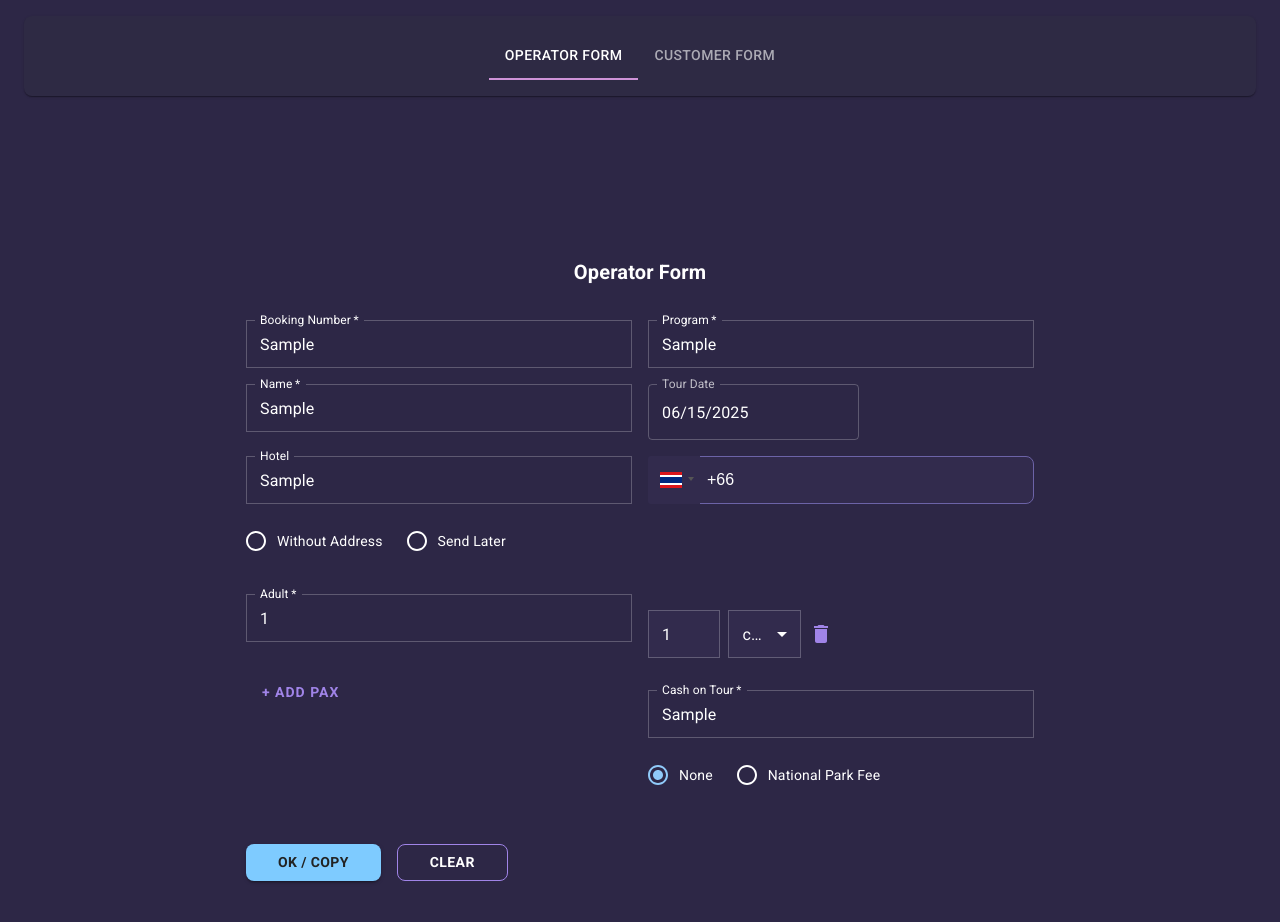
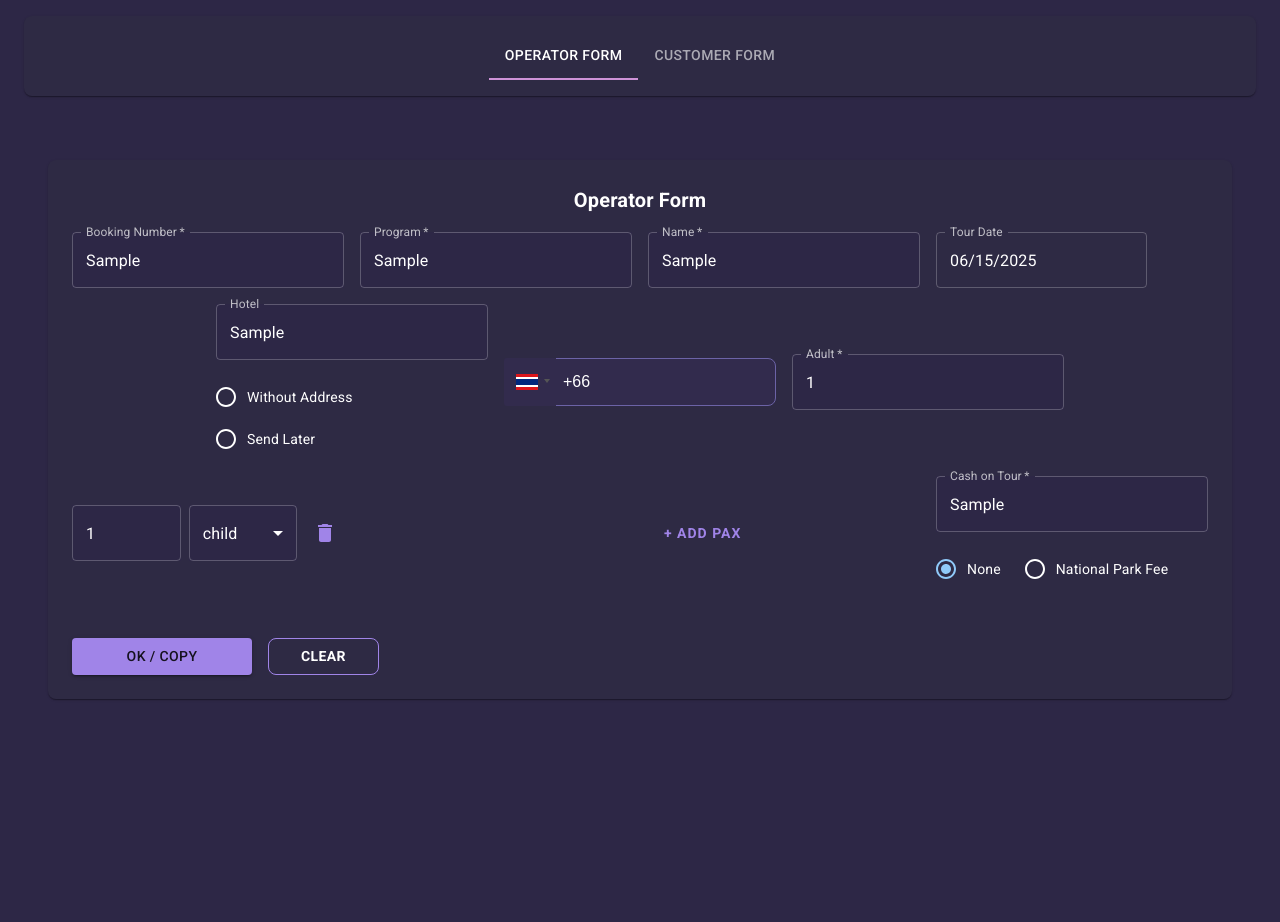
Before and after one commit to majidorc/text-generator, a Next.js app: page /forms in a window 1280 px wide. Both pictures are taken after typing "Sample", "Sample", "Sample", "Sample", "Sample" into the empty fields and a click on the button "+ ADD PAX". Shown: the top 922 px of the page. After the commit the page ends 800 px from the top, so only its background shows below. Built offline with nearby package versions, Linux system fonts and the light colour scheme.

Commit message:
Restyle Operator Form to match Customer Form (Paper, background, fields, confirmation, buttons)

```diff
--- a/pages/OperatorForm.js
+++ b/pages/OperatorForm.js
@@ -138,28 +138,13 @@ export default function OperatorForm() {
   };
 
   return (
-    <Box sx={{ minHeight: "100vh", bgcolor: "#2d2746", color: "#fff", py: 6 }}>
-      <Container maxWidth="md">
-        <Box
-          component="form"
-          onSubmit={handleSubmit}
-          sx={{
-            mt: 4,
-            p: { xs: 2, md: 4 },
-            borderRadius: 4,
-            bgcolor: "transparent",
-            boxShadow: "none",
-            maxWidth: 1100,
-            mx: "auto",
-          }}
-          autoComplete="off"
-        >
-          <Typography variant="h6" align="center" gutterBottom sx={{ fontWeight: 700, mb: 4 }}>
+    <Container maxWidth="xl" sx={{ mt: 2 }}>
+      <Paper sx={{ p: 3, bgcolor: "#231f3a", color: "#fff", borderRadius: 2, mb: 4 }}>
+        <Typography variant="h6" align="center" sx={{ fontWeight: 600, mb: 2 }}>
           Operator Form
         </Typography>
-          <Grid container spacing={2}>
-            {/* Top fields */}
-            <Grid item xs={12} md={6}>
+        <Grid container spacing={2} alignItems="center" justifyContent="center">
+          <Grid item xs={12} md={3}>
             <TextField
               fullWidth
               required
@@ -168,12 +153,11 @@ export default function OperatorForm() {
               value={form.bookingNumber}
               onChange={handleChange}
               variant="outlined"
-                InputProps={{ style: { color: "#fff", borderRadius: 0, height: 48 } }}
-                InputLabelProps={{ style: { color: "#fff" } }}
+              sx={{ bgcolor: "#2d2746" }}
               autoComplete="off"
             />
           </Grid>
-            <Grid item xs={12} md={6}>
+          <Grid item xs={12} md={3}>
             <TextField
               fullWidth
               required
@@ -182,12 +166,11 @@ export default function OperatorForm() {
               value={form.program}
               onChange={handleChange}
               variant="outlined"
-                InputProps={{ style: { color: "#fff", borderRadius: 0, height: 48 } }}
-                InputLabelProps={{ style: { color: "#fff" } }}
+              sx={{ bgcolor: "#2d2746" }}
               autoComplete="off"
             />
           </Grid>
-            <Grid item xs={12} md={6}>
+          <Grid item xs={12} md={3}>
             <TextField
               fullWidth
               required
@@ -196,32 +179,23 @@ export default function OperatorForm() {
               value={form.name}
               onChange={handleChange}
               variant="outlined"
-                InputProps={{ style: { color: "#fff", borderRadius: 0, height: 48 } }}
-                InputLabelProps={{ style: { color: "#fff" } }}
+              sx={{ bgcolor: "#2d2746" }}
               autoComplete="off"
             />
           </Grid>
-            <Grid item xs={12} md={6}>
+          <Grid item xs={12} md={3}>
             <LocalizationProvider dateAdapter={AdapterDayjs}>
               <DatePicker
                 label="Tour Date"
                 value={form.tourDate}
                 onChange={handleDateChange}
                 renderInput={(params) => (
-                    <TextField
-                      {...params}
-                      fullWidth
-                      required
-                      variant="outlined"
-                      InputProps={{ style: { color: "#fff", borderRadius: 0, height: 48 } }}
-                      InputLabelProps={{ style: { color: "#fff" } }}
-                      autoComplete="off"
-                    />
+                  <TextField {...params} fullWidth required variant="outlined" sx={{ bgcolor: "#2d2746" }} autoComplete="off" />
                 )}
               />
             </LocalizationProvider>
           </Grid>
-            <Grid item xs={12} md={6}>
+          <Grid item xs={12} md={3}>
             <TextField
               fullWidth
               label="Hotel"
@@ -229,8 +203,7 @@ export default function OperatorForm() {
               value={form.hotel}
               onChange={handleChange}
               variant="outlined"
-                InputProps={{ style: { color: "#fff", borderRadius: 0, height: 48 } }}
-                InputLabelProps={{ style: { color: "#fff" } }}
+              sx={{ bgcolor: "#2d2746" }}
               autoComplete="off"
             />
             <RadioGroup
@@ -253,7 +226,7 @@ export default function OperatorForm() {
               />
             </RadioGroup>
           </Grid>
-            <Grid item xs={12} md={6}>
+          <Grid item xs={12} md={3}>
             <PhoneInput
               country={"th"}
               value={form.phoneNumber}
@@ -284,8 +257,7 @@ export default function OperatorForm() {
               autoComplete="off"
             />
           </Grid>
-            {/* Adult and PAX fields */}
-            <Grid item xs={12} md={6} sx={{ mt: 2 }}>
+          <Grid item xs={12} md={3}>
             <TextField
               fullWidth
               required
@@ -295,13 +267,12 @@ export default function OperatorForm() {
               value={form.adult}
               onChange={handleChange}
               variant="outlined"
-                InputProps={{ style: { color: "#fff", borderRadius: 0, height: 48 } }}
-                InputLabelProps={{ style: { color: "#fff" } }}
+              sx={{ bgcolor: "#2d2746" }}
               autoComplete="off"
             />
           </Grid>
           {paxRows.length > 0 && (
-              <Grid item xs={12} md={6} container spacing={2} alignItems="center" sx={{ mt: 2 }}>
+            <Grid item xs={12} md={6} container spacing={2} alignItems="center">
               {paxRows.map((row, idx) => (
                 <Grid item xs={12} md={6} key={idx} container spacing={1} alignItems="center">
                   <Grid item xs={5}>
@@ -311,8 +282,7 @@ export default function OperatorForm() {
                       value={row.count}
                       onChange={e => handlePaxCountChange(idx, e.target.value)}
                       variant="outlined"
-                        InputProps={{ style: { color: "#fff", borderRadius: 0, height: 48 } }}
-                        sx={{ bgcolor: "#322b4d", borderRadius: 0 }}
+                      sx={{ bgcolor: "#2d2746" }}
                       autoComplete="off"
                     />
                   </Grid>
@@ -323,8 +293,7 @@ export default function OperatorForm() {
                       value={row.type}
                       onChange={e => handlePaxTypeChange(idx, e.target.value)}
                       variant="outlined"
-                        InputProps={{ style: { color: "#fff", borderRadius: 0, height: 48 } }}
-                        sx={{ bgcolor: "#322b4d", borderRadius: 0 }}
+                      sx={{ bgcolor: "#2d2746" }}
                       autoComplete="off"
                     >
                       <MenuItem value="child" disabled={paxRows.some((r, i) => r.type === "child" && i !== idx)}>
@@ -344,7 +313,7 @@ export default function OperatorForm() {
               ))}
             </Grid>
           )}
-            <Grid item xs={12} md={6}>
+          <Grid item xs={12} md={3}>
             <Button
               variant="text"
               sx={{ color: "#a084e8", ml: 1, fontWeight: 600, textTransform: 'uppercase', letterSpacing: 1, transition: 'color 0.2s', '&:hover': { color: '#fff' } }}
@@ -353,8 +322,7 @@ export default function OperatorForm() {
               + Add Pax
             </Button>
           </Grid>
-            {/* Cash Tours and National Park Fee fields follow */}
-            <Grid item xs={12} md={6} sx={{ mt: 2 }}>
+          <Grid item xs={12} md={3}>
             <TextField
               fullWidth
               required
@@ -363,8 +331,7 @@ export default function OperatorForm() {
               value={form.cashTours}
               onChange={handleChange}
               variant="outlined"
-                InputProps={{ style: { color: "#fff", borderRadius: 0, height: 48 } }}
-                InputLabelProps={{ style: { color: "#fff" } }}
+              sx={{ bgcolor: "#2d2746" }}
               autoComplete="off"
             />
             <RadioGroup
@@ -394,9 +361,8 @@ export default function OperatorForm() {
               />
             </RadioGroup>
           </Grid>
-            {/* Buttons */}
           <Grid item xs={12} sx={{ display: "flex", gap: 2, mt: 4 }}>
-              <Button type="submit" variant="contained" sx={{ bgcolor: "#7ecbff", color: '#222', fontWeight: 700, borderRadius: 2, px: 4, '&:hover': { bgcolor: '#4fa3d1' } }}>
+            <Button type="submit" variant="contained" sx={{ bgcolor: "#a084e8", minWidth: 180 }}>
               OK / Copy
             </Button>
             <Button variant="outlined" color="secondary" onClick={handleClear} sx={{ borderColor: '#a084e8', color: '#fff', fontWeight: 700, borderRadius: 2, px: 4, '&:hover': { bgcolor: '#3a2e6e', borderColor: '#fff' } }}>
@@ -404,34 +370,17 @@ export default function OperatorForm() {
             </Button>
           </Grid>
         </Grid>
-        </Box>
-
+      </Paper>
       {showConfirm && (
-          <Paper
-            elevation={3}
-            sx={{
-              mt: 6,
-              p: 3,
-              bgcolor: "#262344",
-              color: "#fff",
-              borderRadius: 2,
-              border: "1px solid #888",
-            }}
-          >
-            <Typography sx={{ mb: 2, fontWeight: 500 }}>
-              Please confirm  for this booking:
-            </Typography>
+        <Paper sx={{ p: 3, bgcolor: "#231f3a", color: "#fff", borderRadius: 2, mb: 4 }}>
           <pre style={{ color: "#fff", fontFamily: "inherit", fontSize: 16, whiteSpace: 'pre-wrap', wordBreak: 'break-word' }}>
             {confirmationText}
           </pre>
-            <Box sx={{ display: "flex", gap: 2, mt: 2 }}>
-              <Button variant="contained" color="secondary" onClick={handleCopy}>
+          <Button variant="contained" sx={{ bgcolor: "#a084e8", mt: 2 }} onClick={handleCopy}>
             Copy
           </Button>
-            </Box>
         </Paper>
       )}
-
       <Snackbar
         open={snackbar.open}
         autoHideDuration={2000}
@@ -439,6 +388,5 @@ export default function OperatorForm() {
         message={snackbar.message}
       />
     </Container>
-    </Box>
   );
 }
```
Lines whose indentation alone changed are shown as unchanged.
